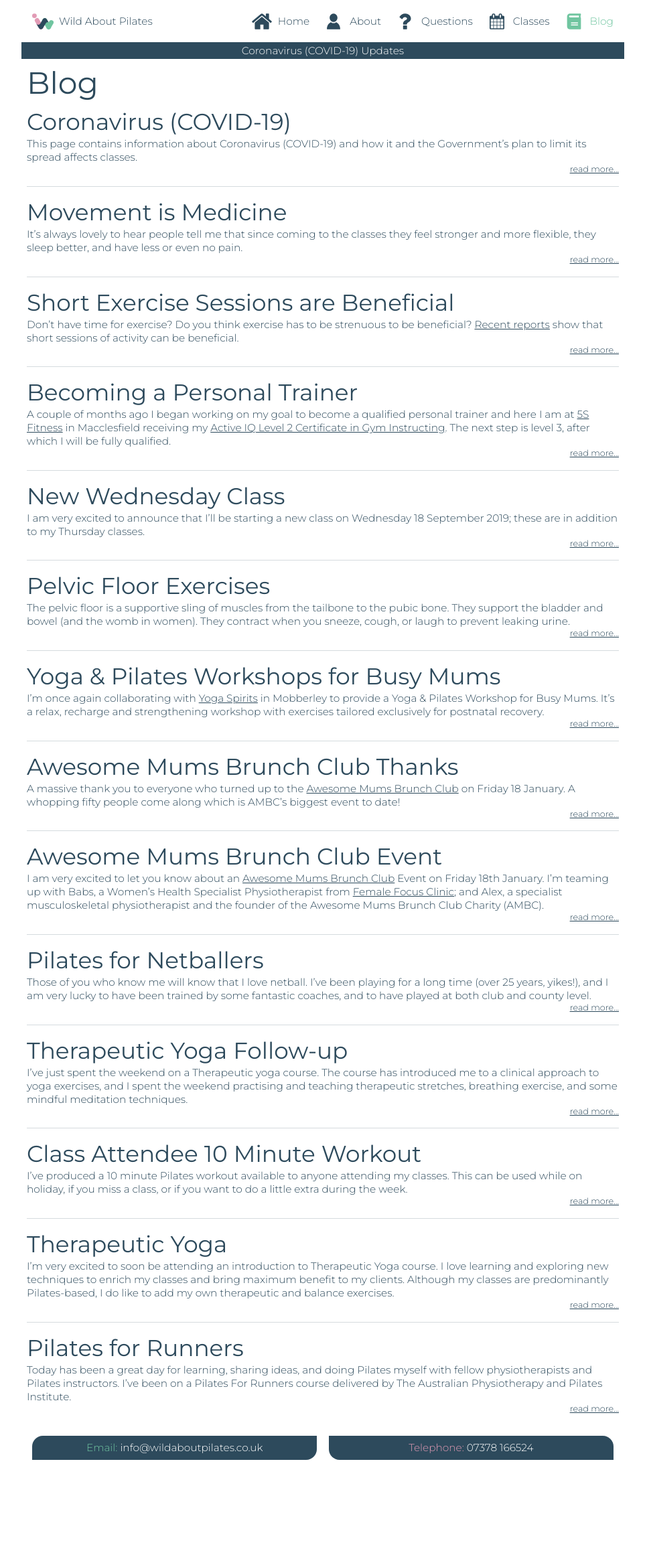
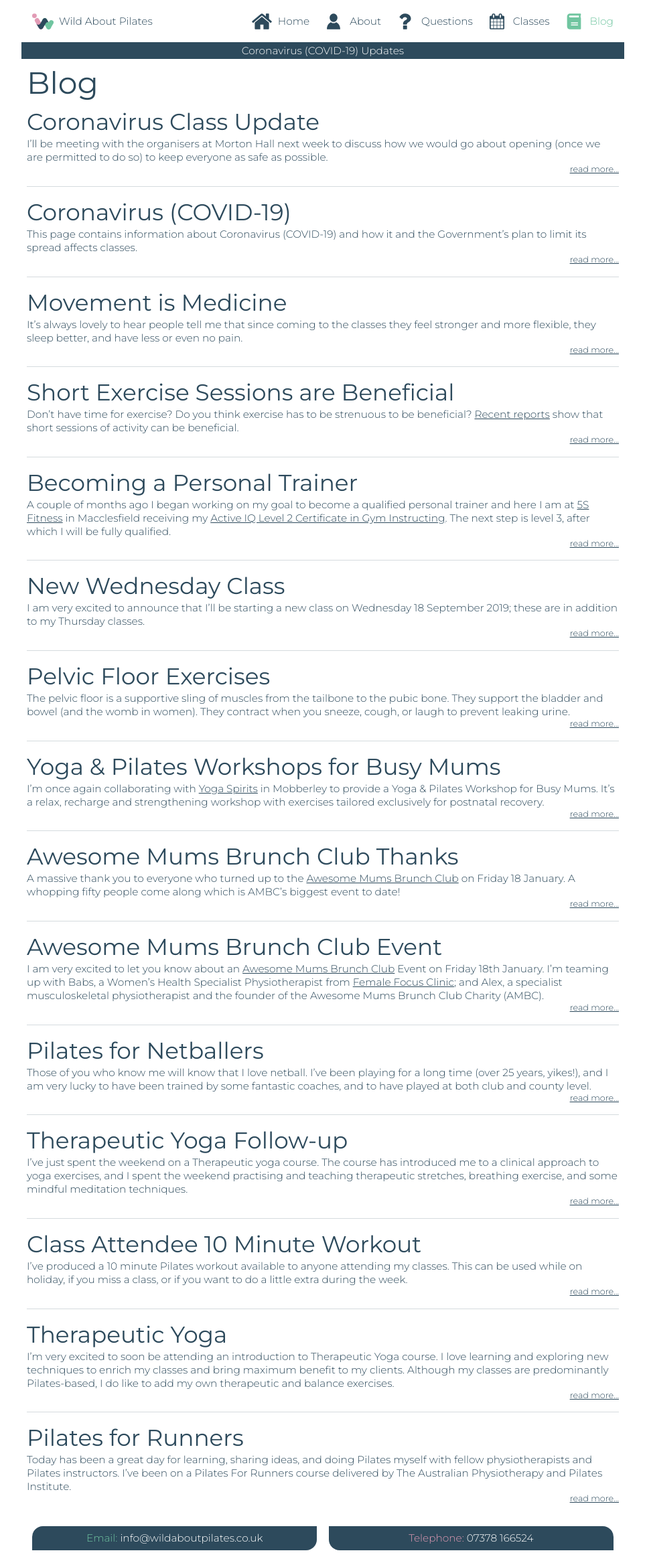
Before and after one commit to mikeraynham/wildaboutpilates, a Jekyll site: the page built from blog.md, in a window 1280 px wide. Shown: the whole page at 67% size, without its empty margins (158-1121 px from the left). Built offline with Jekyll 4.4.1, drawn with Linux system fonts in a browser that asks for light colours; before the commit the page ends 2196 px from its top, so only the background shows below that.

Commit message:
Class update

```diff
--- a/_layouts/default.html
+++ b/_layouts/default.html
@@ -13,7 +13,7 @@
         <meta name="viewport" content="initial-scale=1" />
         <title>{{ page.title }} | Wild About Pilates</title>
         <link href="https://fonts.googleapis.com/css?family=Montserrat:300,400,500italic" rel="stylesheet">
-        <link rel="stylesheet" href="/css/screen.css?u">
+        <link rel="stylesheet" href="/css/screen.css?v">
         <link rel="canonical" href="{{ site.url }}{{ page.url }}" />
         <link rel="apple-touch-icon" sizes="180x180" href="/apple-touch-icon.png">
         <link rel="icon" type="image/png" sizes="32x32" href="/favicon-32x32.png">
@@ -72,7 +72,7 @@
                 </ul>
             </nav>
         </header>
-        <a id="banner" href="{% post_url 2020-03-12-coronavirus-covid-19 %}">Coronavirus (COVID-19) Updates</a>
+        <a id="banner" href="{% post_url 2020-06-04-coronovirus-class-update %}">Coronavirus (COVID-19) Updates</a>
         <main id="main-content">
             <h1 id="{{ page.title | slugify: 'ascii' }}">{{ page.title }}</h1>
             {{ content }}
--- /dev/null
+++ b/_posts/2020-06-04-coronovirus-class-update.md
@@ -0,0 +1,24 @@
+---
+title: Coronavirus Class Update
+date: 2020-06-04 06:00:00 Z
+categories:
+- blog
+layout: default
+description: Coronavirus (COVID-19); Updates on the virus and how it affects classes
+---
+
+I'll be meeting with the organisers at Morton Hall next week to discuss how we would go about opening (once we are permitted to do so) to keep everyone as safe as possible.
+
+We are fortunate to have a large hall and class numbers are restricted anyway so that's a good start, but we will be considering additional measures and procedures.
+
+I will keep everyone updated, but for now, we will continue with virtual Zoom classes on a Thursday evening.
+
+<video controls disablePictureInPicture>
+  <source src="/videos/wild_about_pilates_virtual_classes_advert.mp4" type="video/mp4">
+</video>
+
+Thank you for your continued support.
+
+Chrissie
+
+See <a href="{% post_url 2020-03-12-coronavirus-covid-19 %}">Coronavirus (COVID-19)</a> for previous updates.
--- /dev/null
+++ b/_sass/_video.scss
@@ -0,0 +1,7 @@
+video {
+    border: 10px solid white;
+    box-shadow: 1px 1px 4px 1px rgba(0,0,0,0.2);
+    display: table;
+    margin: 0 auto 1rem auto;
+    width: 75%;
+}
--- a/css/screen.scss
+++ b/css/screen.scss
@@ -14,3 +14,4 @@
 @import 'testimonial';
 @import 'blog';
 @import 'banner';
+@import 'video';
```
